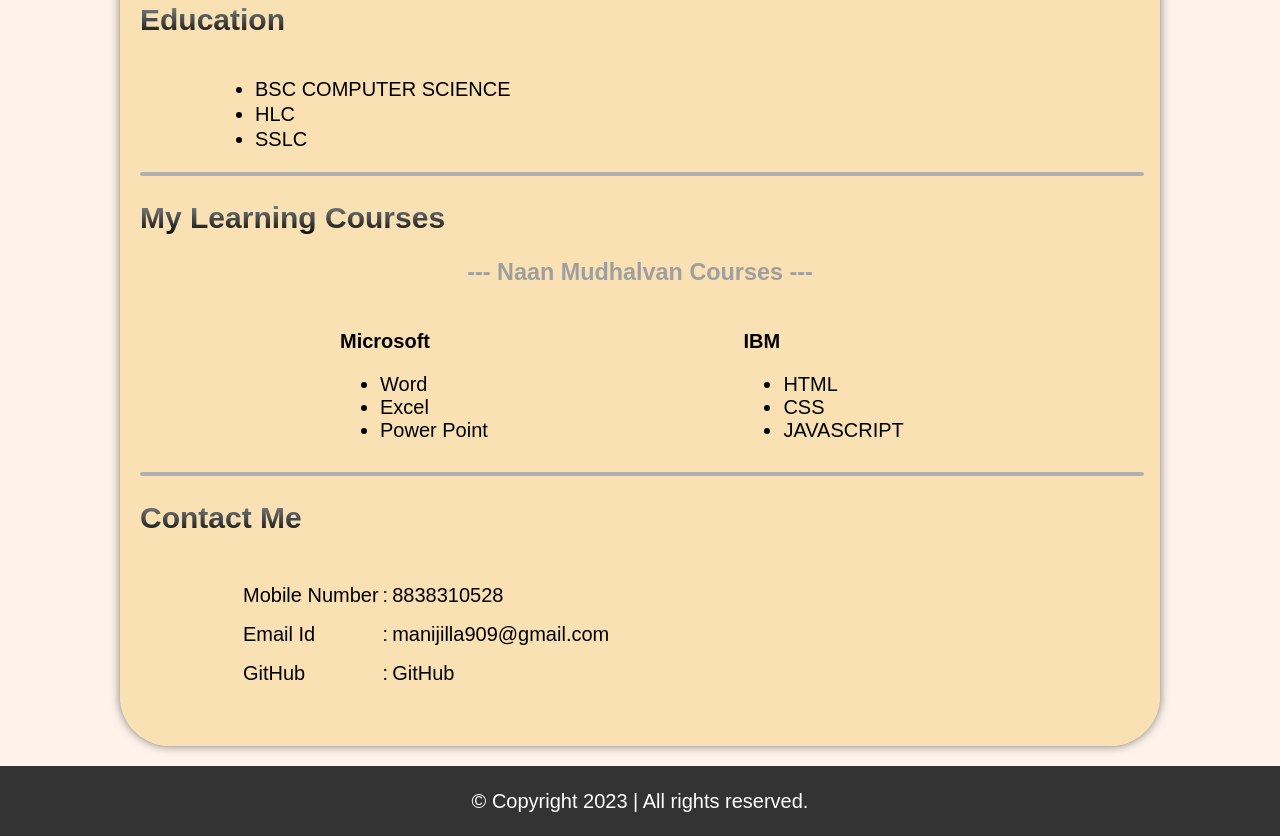
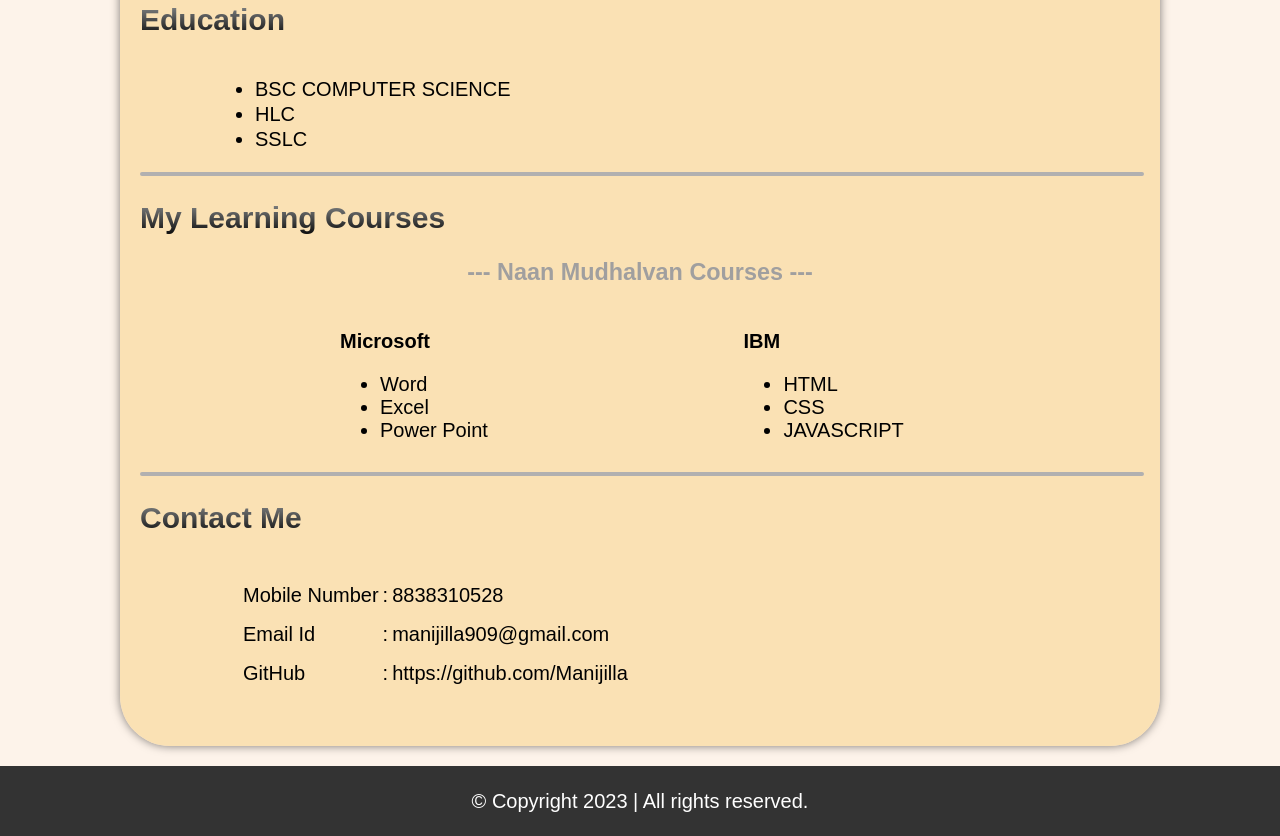
Before and after one commit to Manijilla/Digital-Portfolio, a plain HTML site: page index.html in a window 1280 px wide. Shown: the part 903-1739 px from the top of the page. Drawn offline with Linux system fonts and the light colour scheme.

Commit message:
index.html

```diff
--- a/index.html
+++ b/index.html
@@ -105,7 +105,7 @@
             <tr>
                 <td>GitHub</td>
                 <td>:</td>
-                <td> <a href="https://github.com/VEERAMANI">GitHub</a></td>
+                <td> <a href="https://github.com/Manijilla">https://github.com/Manijilla</a></td>
             </tr>
         </table>
     </section>
```
